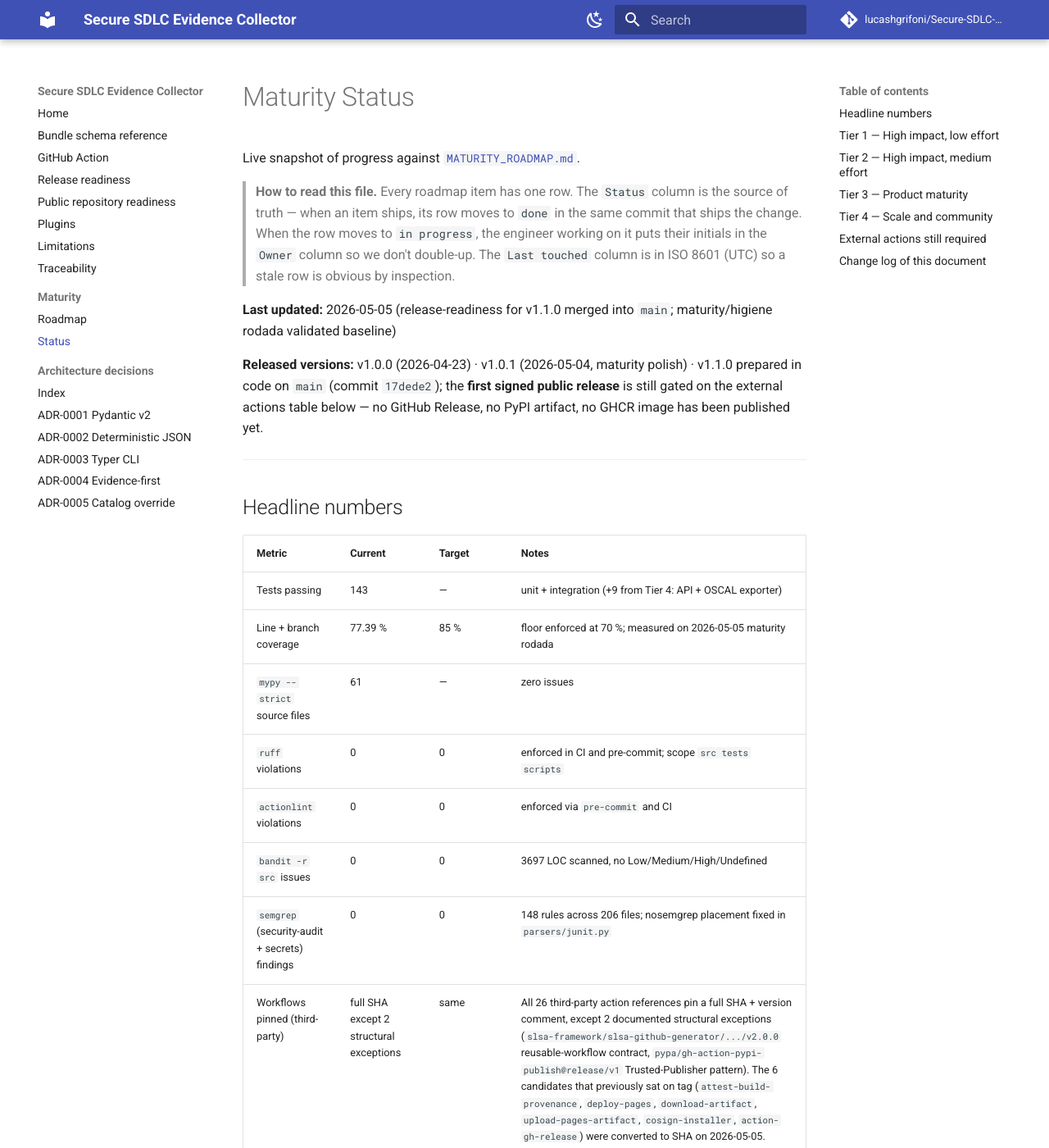
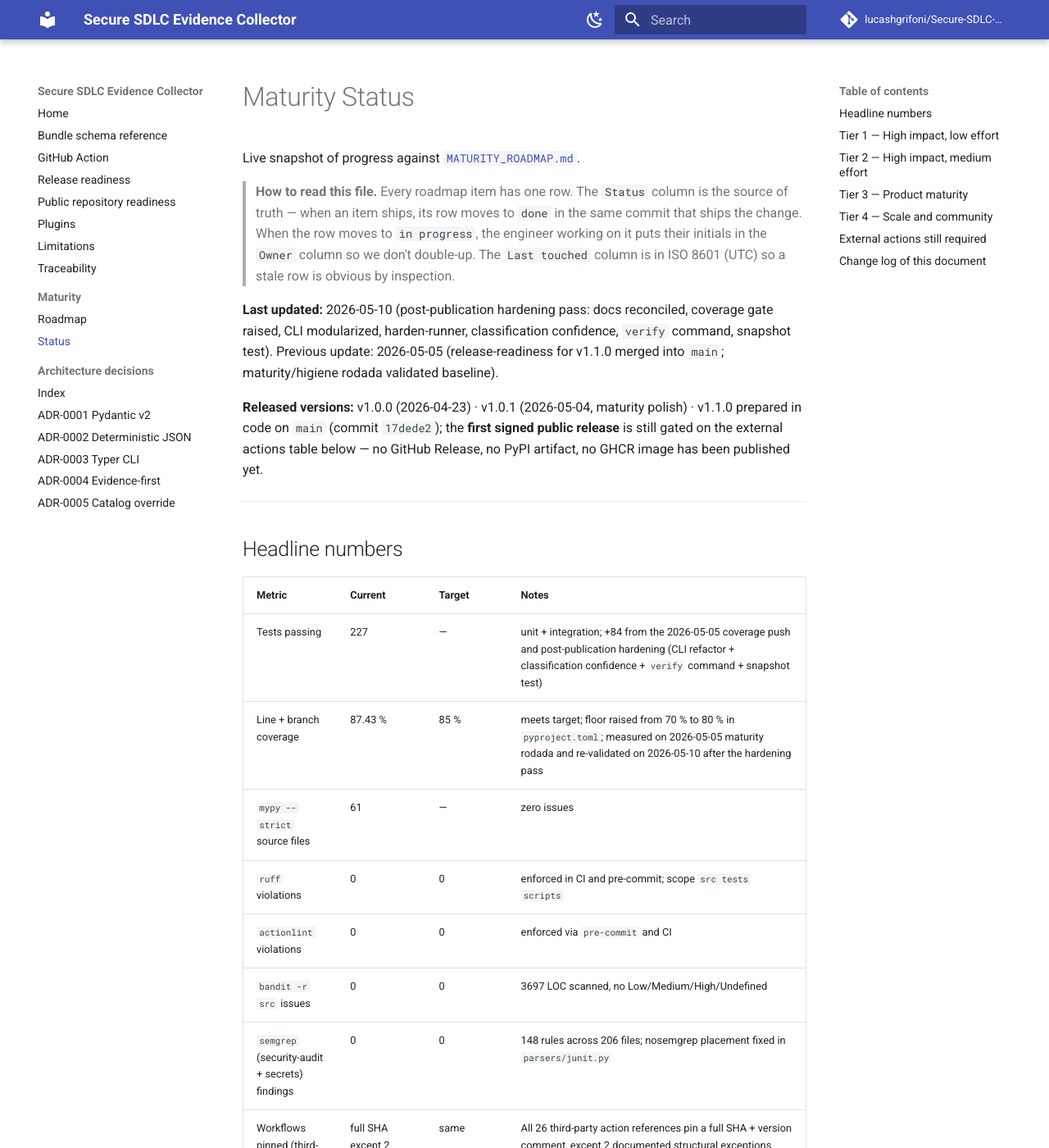
Before and after one commit to lucashgrifoni/Secure-SDLC-Evidence-Collector, an MkDocs documentation site: the page built from docs/MATURITY_STATUS.md, in a window 1280 px wide and 1400 px high. Shown: the whole window at 82% size. Built offline with MkDocs 1.6.1 and Material for MkDocs 9.7.7, drawn with Linux system fonts in a browser that asks for light colours; comment, search, counter and statistics services are not loaded; some of the changed text lies outside the part shown.

Commit message:
docs: reconcile tests and coverage numbers across docs (fase 1)
README badges, MATURITY_STATUS headline numbers, and CHANGELOG
sub-blocks (2026-05-10 hardening pass and 2026-05-05 maturity
rodada) now carry a single baseline observed locally on 2026-05-10:
227 tests passing, 87.43 % line + branch coverage.

Co-Authored-By: Claude Opus 4.7 <noreply@anthropic.com>

```diff
--- a/docs/MATURITY_STATUS.md
+++ b/docs/MATURITY_STATUS.md
@@ -9,8 +9,11 @@ Live snapshot of progress against [`MATURITY_ROADMAP.md`](./MATURITY_ROADMAP.md)
 > `Owner` column so we don't double-up. The `Last touched` column is in
 > ISO 8601 (UTC) so a stale row is obvious by inspection.
 
-**Last updated:** 2026-05-05 (release-readiness for v1.1.0 merged into
-`main`; maturity/higiene rodada validated baseline)
+**Last updated:** 2026-05-10 (post-publication hardening pass: docs
+reconciled, coverage gate raised, CLI modularized, harden-runner,
+classification confidence, `verify` command, snapshot test).
+Previous update: 2026-05-05 (release-readiness for v1.1.0 merged into
+`main`; maturity/higiene rodada validated baseline).
 
 **Released versions:** v1.0.0 (2026-04-23) · v1.0.1 (2026-05-04,
 maturity polish) · v1.1.0 prepared in code on `main` (commit
@@ -24,14 +27,14 @@ no GHCR image has been published yet.
 
 | Metric                          | Current | Target | Notes                                                                |
 |---------------------------------|---------|--------|----------------------------------------------------------------------|
-| Tests passing                   | 143     | —      | unit + integration (+9 from Tier 4: API + OSCAL exporter)            |
-| Line + branch coverage          | 77.39 % | 85 %   | floor enforced at 70 %; measured on 2026-05-05 maturity rodada       |
+| Tests passing                   | 227     | —      | unit + integration; +84 from the 2026-05-05 coverage push and post-publication hardening (CLI refactor + classification confidence + `verify` command + snapshot test) |
+| Line + branch coverage          | 87.43 % | 85 %   | meets target; floor raised from 70 % to 80 % in `pyproject.toml`; measured on 2026-05-05 maturity rodada and re-validated on 2026-05-10 after the hardening pass |
 | `mypy --strict` source files    | 61      | —      | zero issues                                                          |
 | `ruff` violations               | 0       | 0      | enforced in CI and pre-commit; scope `src tests scripts`             |
 | `actionlint` violations         | 0       | 0      | enforced via `pre-commit` and CI                                     |
 | `bandit -r src` issues          | 0       | 0      | 3697 LOC scanned, no Low/Medium/High/Undefined                       |
 | `semgrep` (security-audit + secrets) findings | 0 | 0 | 148 rules across 206 files; nosemgrep placement fixed in `parsers/junit.py` |
-| Workflows pinned (third-party)  | full SHA except 2 structural exceptions | same | All 26 third-party action references pin a full SHA + version comment, except 2 documented structural exceptions (`slsa-framework/slsa-github-generator/.../v2.0.0` reusable-workflow contract, `pypa/gh-action-pypi-publish@release/v1` Trusted-Publisher pattern). The 6 candidates that previously sat on tag (`attest-build-provenance`, `deploy-pages`, `download-artifact`, `upload-pages-artifact`, `cosign-installer`, `action-gh-release`) were converted to SHA on 2026-05-05. Inventory: `melhorias/pinning-actions-2026-05-05.md`. |
+| Workflows pinned (third-party)  | full SHA except 2 structural exceptions | same | All 26 third-party action references pin a full SHA + version comment, except 2 documented structural exceptions (`slsa-framework/slsa-github-generator/.../v2.0.0` reusable-workflow contract, `pypa/gh-action-pypi-publish@release/v1` Trusted-Publisher pattern). The 6 candidates that previously sat on tag (`attest-build-provenance`, `deploy-pages`, `download-artifact`, `upload-pages-artifact`, `cosign-installer`, `action-gh-release`) were converted to SHA on 2026-05-05. Inventory: `docs/program/actions-pinning-inventory.md`. |
 | Release artifacts signed        | configured | yes | cosign keyless + Sigstore Rekor wired in `release.yml`; first signed public release will be `v1.1.0`. No signed asset has been published yet. |
 | Determinism gate                | yes     | yes    | structural SHA-256 compare in CI; volatile fields documented         |
 | Native CodeQL coverage          | yes     | yes    | `python` and `actions` languages on push, PR, and weekly schedule; SARIF upload blocked while repo is private (see external actions) |
@@ -89,7 +92,7 @@ checked on 2026-05-05.
 
 | Action                                            | Owner | Done? | Status / how it was checked                                                                        |
 |---------------------------------------------------|-------|-------|----------------------------------------------------------------------------------------------------|
-| Make the GitHub repository public                 | LHG   | no    | `gh api repos/lucashgrifoni/Secure-SDLC-Evidence-Collector` returns `"visibility":"private"`. Until this changes, the Security CI/CD upload-sarif jobs (CodeQL/Trivy/Semgrep), Dependency Review, and Scorecard cannot publish results. Documented in `melhorias/analise-falhas-security-ci-2026-05-05.md`. |
+| Make the GitHub repository public                 | LHG   | no    | `gh api repos/lucashgrifoni/Secure-SDLC-Evidence-Collector` returns `"visibility":"private"`. Until this changes, the Security CI/CD upload-sarif jobs (CodeQL/Trivy/Semgrep), Dependency Review, and Scorecard cannot publish results. Documented in `docs/program/_archive/2026-05-05/security-ci-failure-analysis.md`. |
 | Create the project on PyPI                        | LHG   | no    | Required before the `publish-pypi` job in `release.yml` can succeed. `pypi.org/pypi/secure-sdlc-evidence-collector/json` returns 404. |
 | Add GitHub Trusted Publisher on PyPI              | LHG   | no    | Owner `lucashgrifoni`, repo `Secure-SDLC-Evidence-Collector`, workflow `release.yml`, env `pypi`.  |
 | Create the GitHub `pypi` environment              | LHG   | no    | Needed for the OIDC token exchange against PyPI Trusted Publisher.                                  |
@@ -169,7 +172,7 @@ first signed public release.
   `release-please-action`, #13 `attest-build-provenance`, #15
   `actions/upload-pages-artifact`, #16 `docker/login-action`, #17
   `github/codeql-action`) are tracked under HOLD in
-  `melhorias/dependabot-triagem-2026-05-05.md` because they touch
+  `docs/program/dependabot-triage.md` because they touch
   release/SLSA/CodeQL surfaces that need the first public release as
   baseline.
 - **2026-05-05** — maturity/higiene rodada (this update): re-ran the
```
Also changed, not shown: CHANGELOG.md (+72 -3 lines), README.md (+2 -2 lines).
